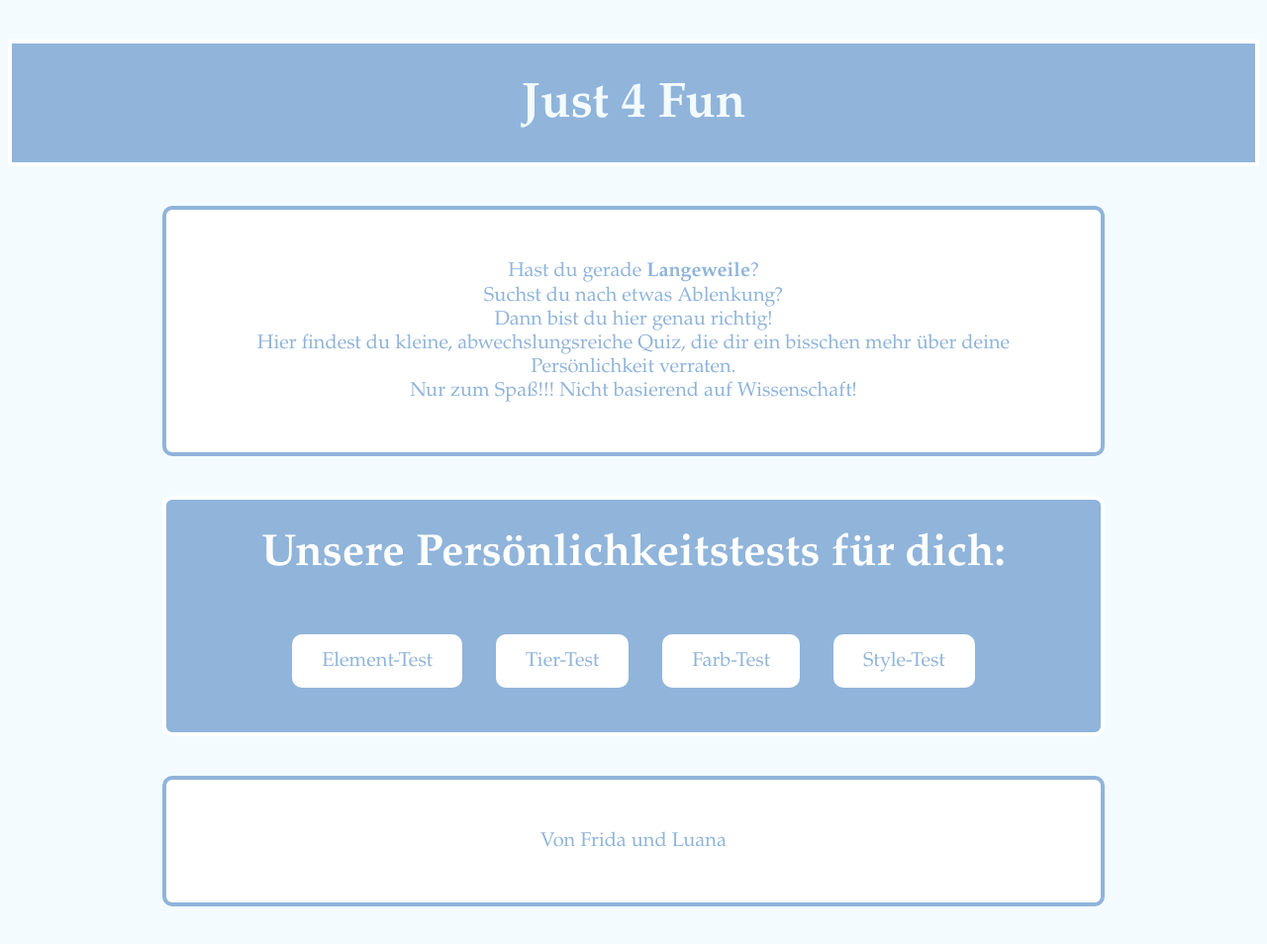
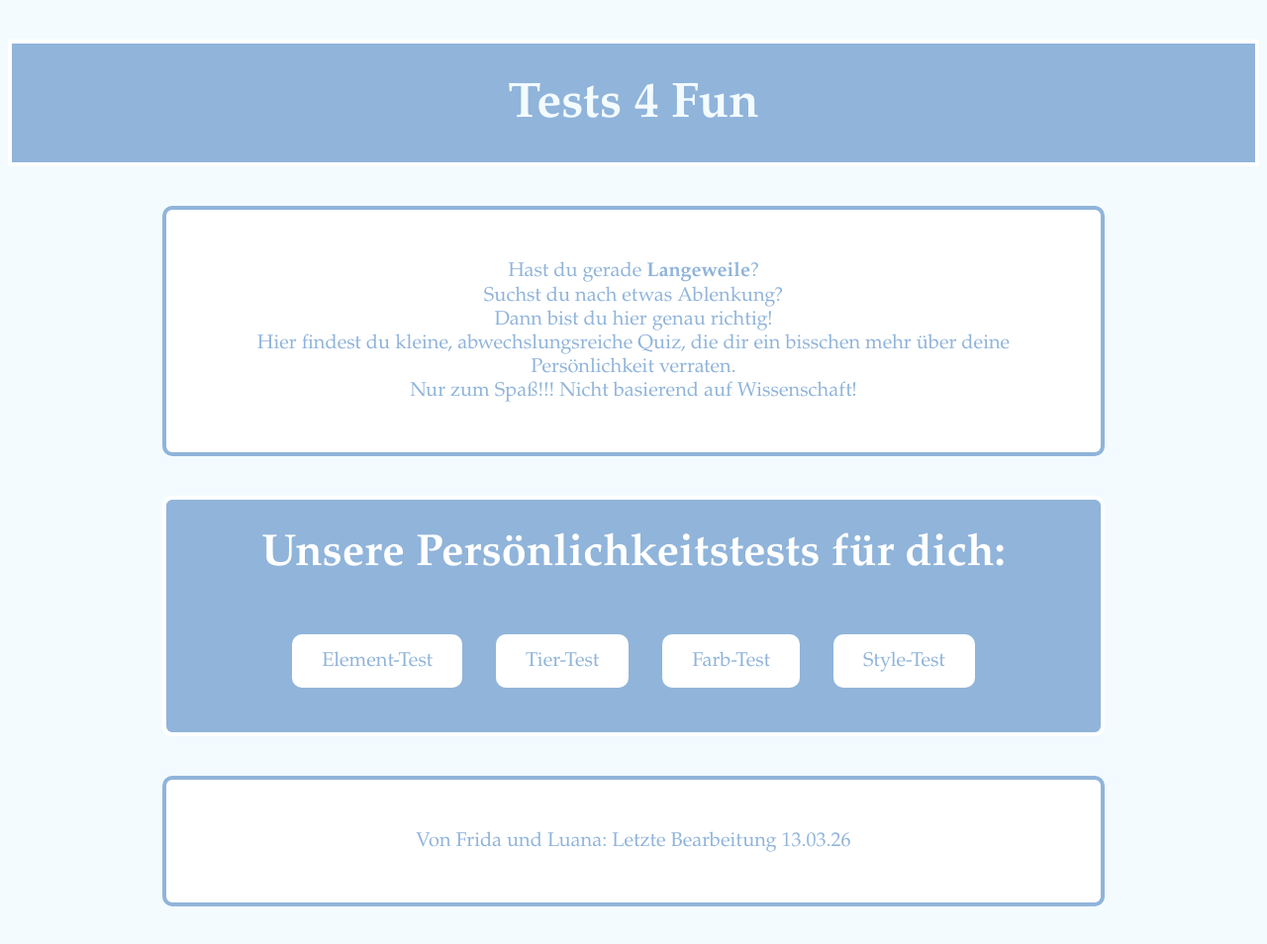
Before and after one commit to Luzitia/Tests4Fun, a plain HTML site: page index.html in a window 1280 px wide. Shown: the whole page at 99% size. Drawn offline with Linux system fonts and the light colour scheme.

```diff
--- a/index.html
+++ b/index.html
@@ -3,13 +3,13 @@
 <head>
     <meta charset="UTF-8">
     <link rel="stylesheet" href="index.css">
-    <title>Just4Fun</title>
+    <title>Tests4Fun</title>
 </head>
 
 <body>
     <!-- Informationstext -->
     <div id="headline" class="hl">
-        <h1>Just 4 Fun</h1>
+        <h1>Tests 4 Fun</h1>
     </div>
 
     <div class="info-block">
@@ -38,7 +38,7 @@
         </div>
 
     <div class="info-block">
-        <p>Von Frida und Luana</p>
+        <p>Von Frida und Luana: Letzte Bearbeitung 13.03.26</p>
     </div>
 
 </body>
```
